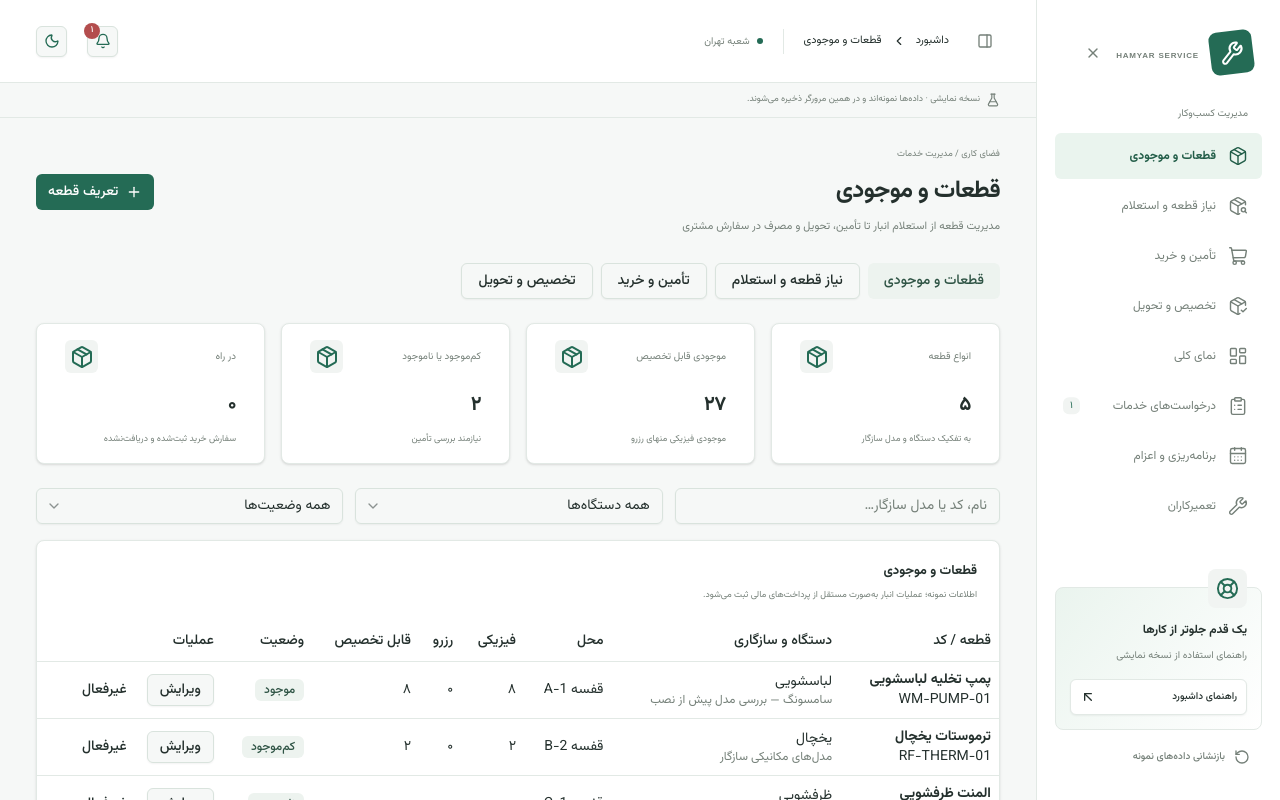
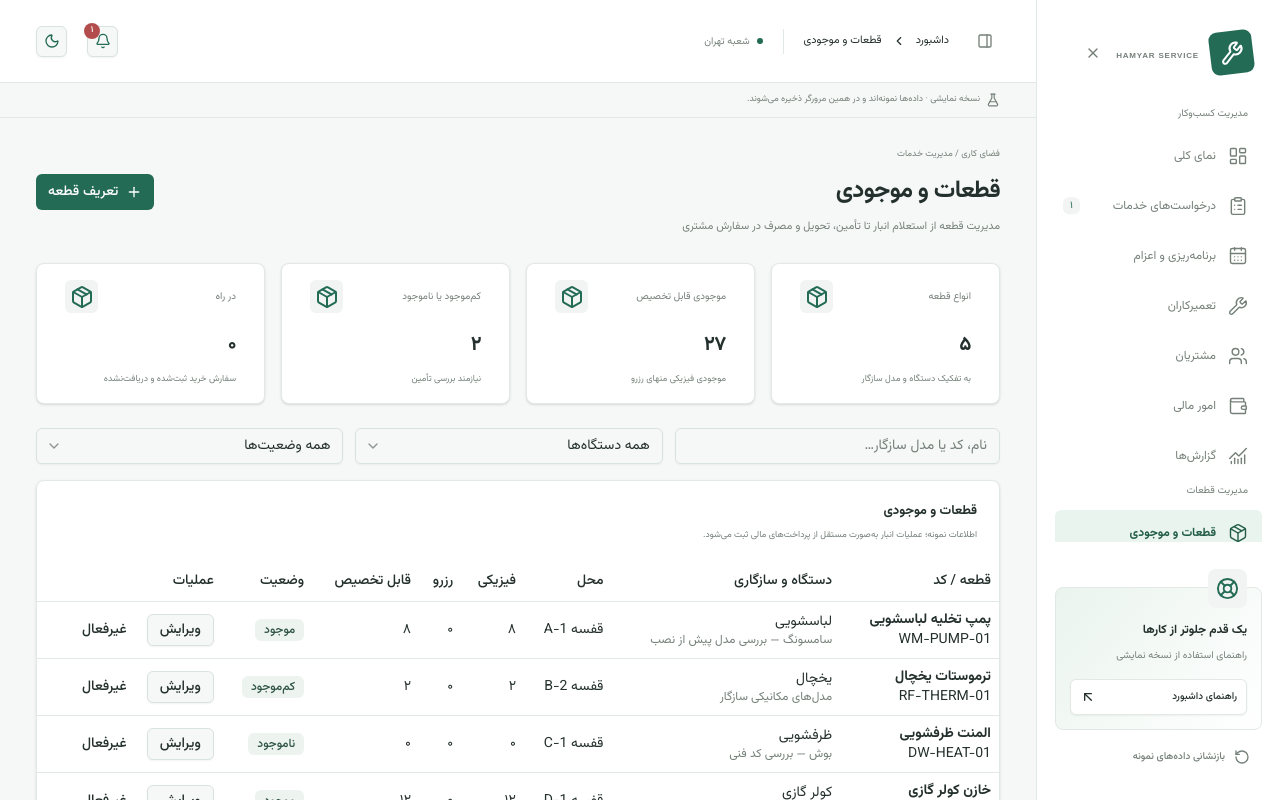
Before and after one commit to nafasebra/appliance-service-dashboard, a React (Vite) app: page /parts in a window 1280 px wide. Shown: the top 800 px of the page. Built offline with nearby package versions, Linux system fonts and the light colour scheme.

Commit message:
ui: organize menu

```diff
--- a/src/app/components/dashboard-sidebar.tsx
+++ b/src/app/components/dashboard-sidebar.tsx
@@ -30,6 +30,11 @@ import {
 } from '@/shared/ui/sidebar';
 
 const persianNumber = new Intl.NumberFormat('fa');
+const isPartsRoute = (path: string) => path === '/parts' || path.startsWith('/part-');
+const navigationGroups = [
+  { label: 'مدیریت کسب‌وکار', items: navigation.filter((item) => !isPartsRoute(item.to)) },
+  { label: 'مدیریت قطعات', items: navigation.filter((item) => isPartsRoute(item.to)) },
+];
 
 export function DashboardSidebar({ onOpenHelp }: { onOpenHelp: () => void }) {
   const { jobs, resetDemo } = useDemo();
@@ -69,13 +74,14 @@ export function DashboardSidebar({ onOpenHelp }: { onOpenHelp: () => void }) {
       </SidebarHeader>
 
       <SidebarContent>
-        <SidebarGroup>
+        {navigationGroups.map((group) => (
+          <SidebarGroup key={group.label}>
             <SidebarGroupLabel className="mt-1 mx-3.5 mb-3 h-auto text-2xs text-muted-foreground">
-            مدیریت کسب‌وکار
+              {group.label}
             </SidebarGroupLabel>
             <SidebarGroupContent>
-            <SidebarMenu aria-label="منوی اصلی">
-              {navigation.map(({ to, label, icon: Icon }) => (
+              <SidebarMenu aria-label={group.label}>
+                {group.items.map(({ to, label, icon: Icon }) => (
                   <SidebarMenuItem key={to}>
                     <SidebarMenuButton asChild>
                       <Link
@@ -105,6 +111,7 @@ export function DashboardSidebar({ onOpenHelp }: { onOpenHelp: () => void }) {
               </SidebarMenu>
             </SidebarGroupContent>
           </SidebarGroup>
+        ))}
       </SidebarContent>
 
       <SidebarFooter className="pt-11.25">
--- a/src/features/operations/parts-page.tsx
+++ b/src/features/operations/parts-page.tsx
@@ -1,5 +1,4 @@
 import { useState, type FormEvent } from 'react';
-import { Link } from '@tanstack/react-router';
 import { Package, Plus } from 'lucide-react';
 import { useDemo } from './model/demo-store';
 import { useParts } from './model/parts-store';
@@ -204,17 +203,6 @@ export function PartsPage({ section }: { section: Section }) {
           ) : undefined
         }
       />
-      <nav aria-label="مدیریت قطعات" className="mb-6 flex flex-wrap gap-2">
-        {sections.map((item) => (
-          <Button
-            key={item.to}
-            variant={item.section === section ? 'secondary' : 'outline'}
-            asChild
-          >
-            <Link to={item.to}>{item.label}</Link>
-          </Button>
-        ))}
-      </nav>
       <div className="mb-6 grid gap-4 sm:grid-cols-2 xl:grid-cols-4">
         <StatCard
           title="انواع قطعه"
```
Lines whose indentation alone changed are shown as unchanged.
